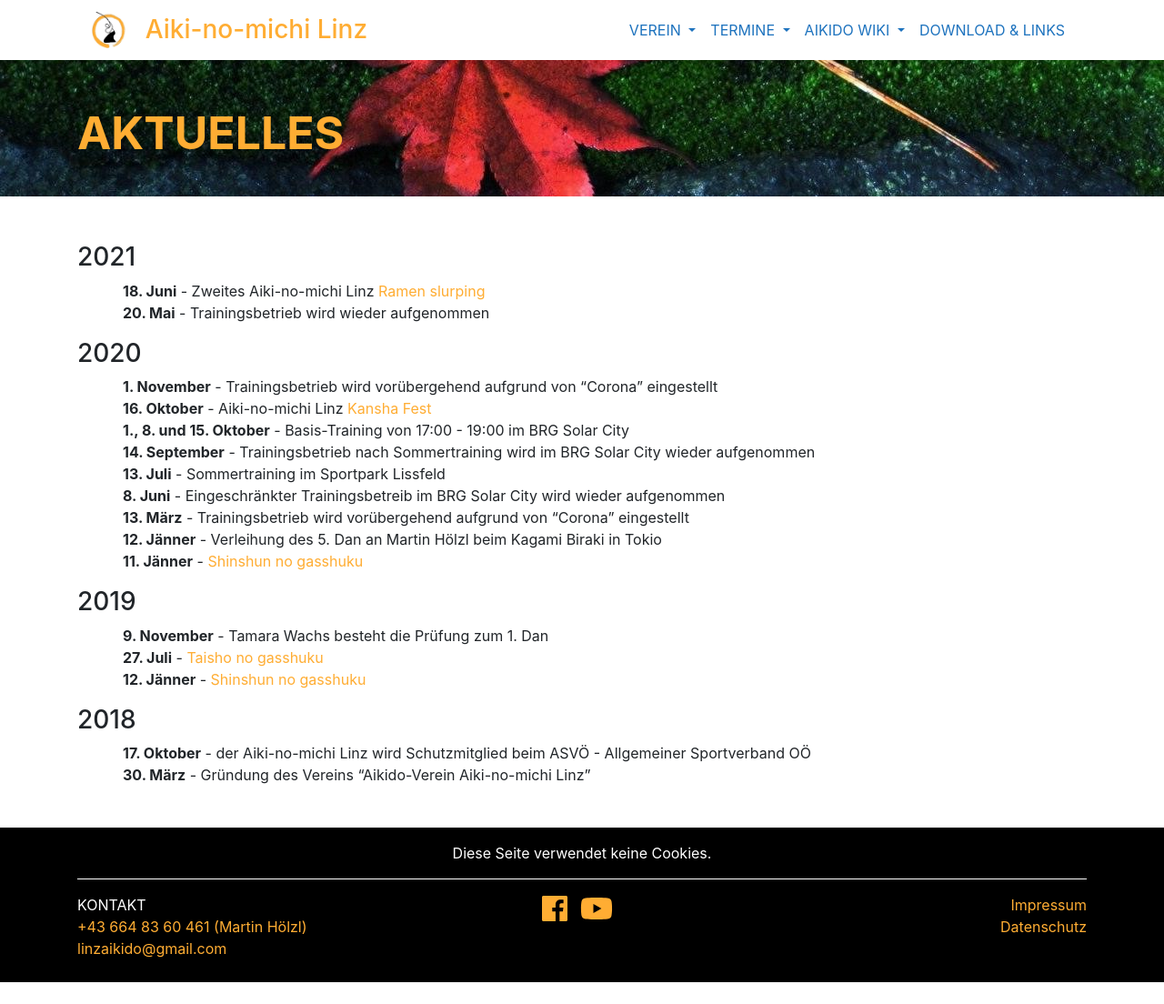
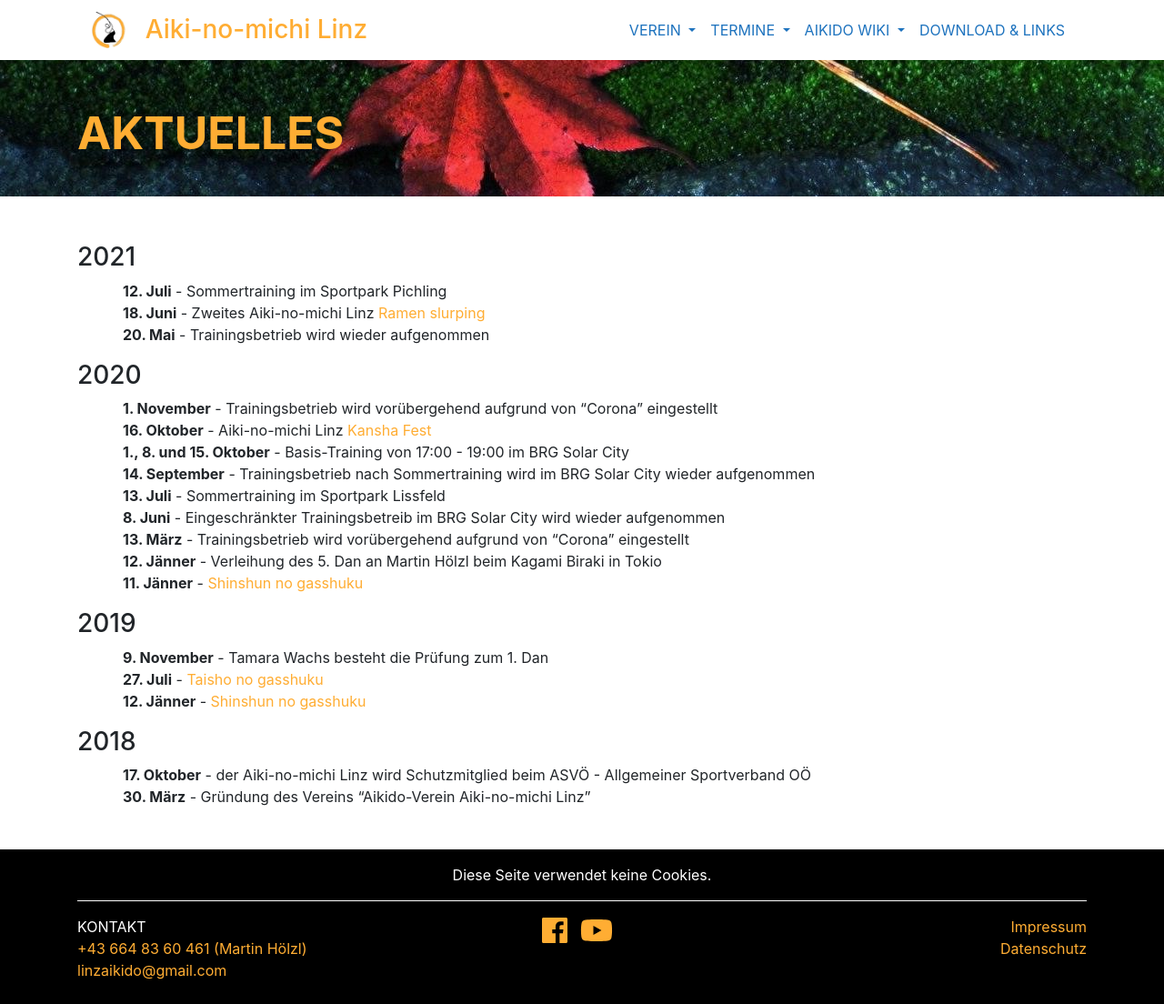
Before and after one commit to TWachs/aikinomichi-linz, a Jekyll site: the page built from aktuelles.md, in a window 1280 px wide. Shown: the whole page at 91% size. Built offline with Jekyll 4.4.1, drawn with Linux system fonts in a browser that asks for light colours; nearby versions of some CDN libraries; before the commit the page ends 1080 px from its top, so only the background shows below that.

Commit message:
Update aktuelles.md

```diff
--- a/aktuelles.md
+++ b/aktuelles.md
@@ -8,6 +8,7 @@ title: Aktuelles
 
 ### 2021
 
+* **12. Juli** - Sommertraining im Sportpark Pichling
 * **18. Juni** - Zweites Aiki-no-michi Linz [Ramen slurping](https://www.facebook.com/aikinomichilinz/photos/pcb.2896867920527976/2896864300528338){:target="_blank"}
 * **20. Mai** - Trainingsbetrieb wird wieder aufgenommen
 
```
